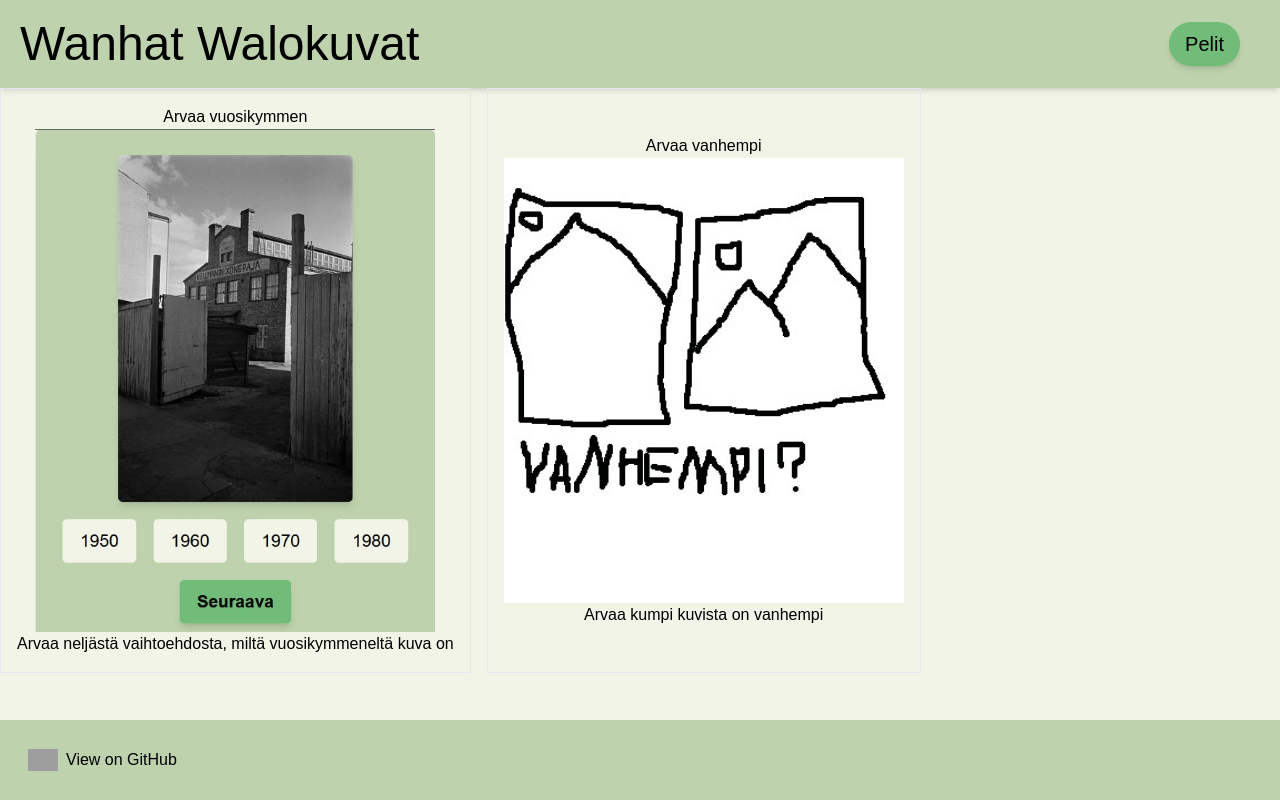
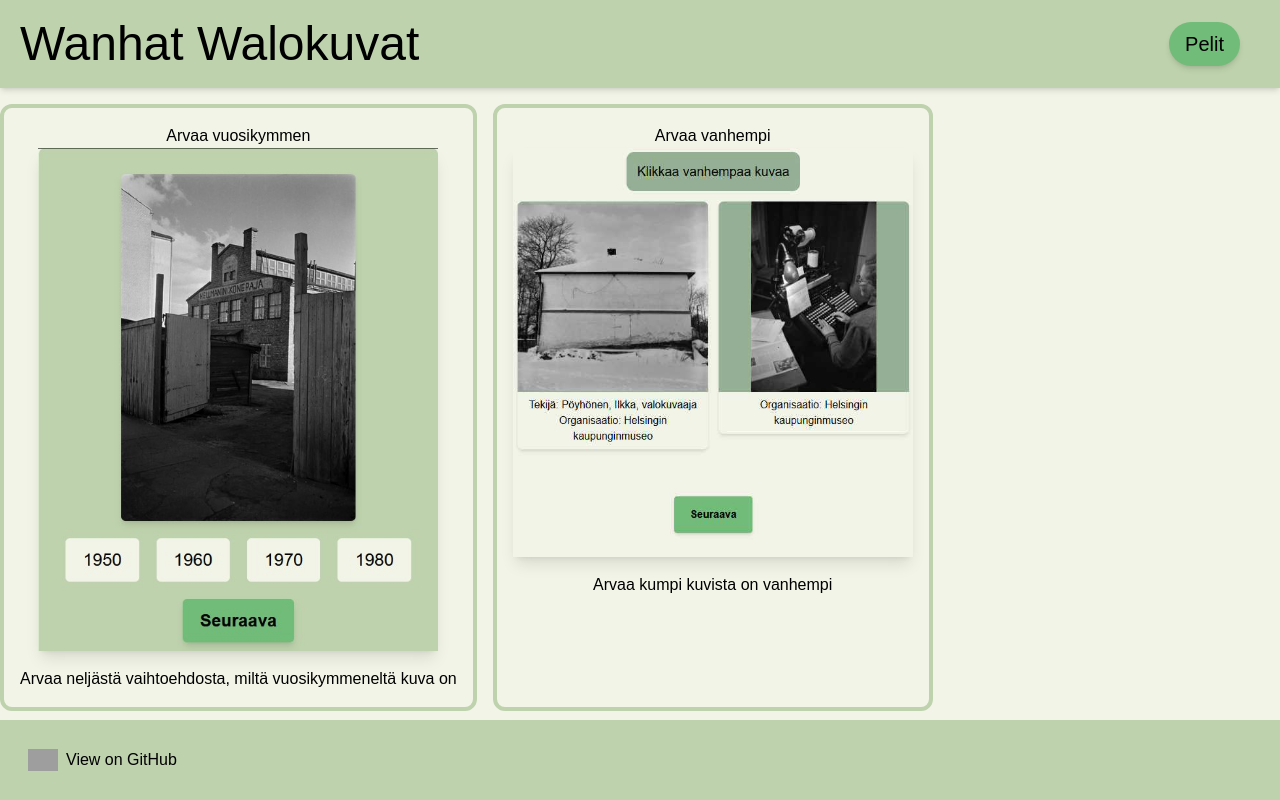
Before and after one commit to JesseK13241/WanhatWalokuvat, a Next.js app: page /pelit in a window 1280 px wide. Built offline with nearby package versions, Linux system fonts and the light colour scheme; grey boxes are pictures that could not be loaded; a web font is replaced by a local one.

Commit message:
Pelin valinnan parantelua

```diff
--- a/src/app/pelit/page.js
+++ b/src/app/pelit/page.js
@@ -1,6 +1,6 @@
 import GameCard from "@/components/GameCard"
-import arvaa from "../../public/images/arvaa.jpg"
-import peli2Placeholder from "../../public/images/peli2_placeholder.jpg"
+import arvaa from "@/public/images/arvaa.jpg"
+import peli2 from "@/public/images/peli2.jpg"
 
 export default function Pelit() {
   return (
@@ -13,7 +13,7 @@ export default function Pelit() {
       />
       <GameCard
         title="Arvaa vanhempi"
-        imageSrc={peli2Placeholder}
+        imageSrc={peli2}
         description="Arvaa kumpi kuvista on vanhempi"
         path="/pelit/peli2"
       />
--- a/src/components/GameCard.js
+++ b/src/components/GameCard.js
@@ -8,14 +8,23 @@ export default function GameCard({
   path, // Path to the game (from main page)
 }) {
   return (
-    <div className="border p-4 text-center flex flex-col justify-center items-center">
-      <Link href={path}>
+    <Link
+      href={path}
+      className="border-secondary border-4 rounded-xl mt-4 hover:bg-secondary hover:opacity-75"
+    >
+      <div className="p-4 text-center flex flex-col justify-center items-center">
         <div className="flex flex-col justify-center items-center">
           <h1>{title}</h1>
-          <Image src={imageSrc} alt={title} width={400} height={200} />
+          <Image
+            src={imageSrc}
+            alt={title}
+            width={400}
+            height={200}
+            className="shadow-lg mb-4"
+          />
           <p>{description}</p>
         </div>
-      </Link>
-    </div>
+      </div>
+    </Link>
   )
 }
```
Also changed, not shown: src/public/images/peli2.jpg (added), src/public/images/peli2_placeholder.jpg (deleted).
